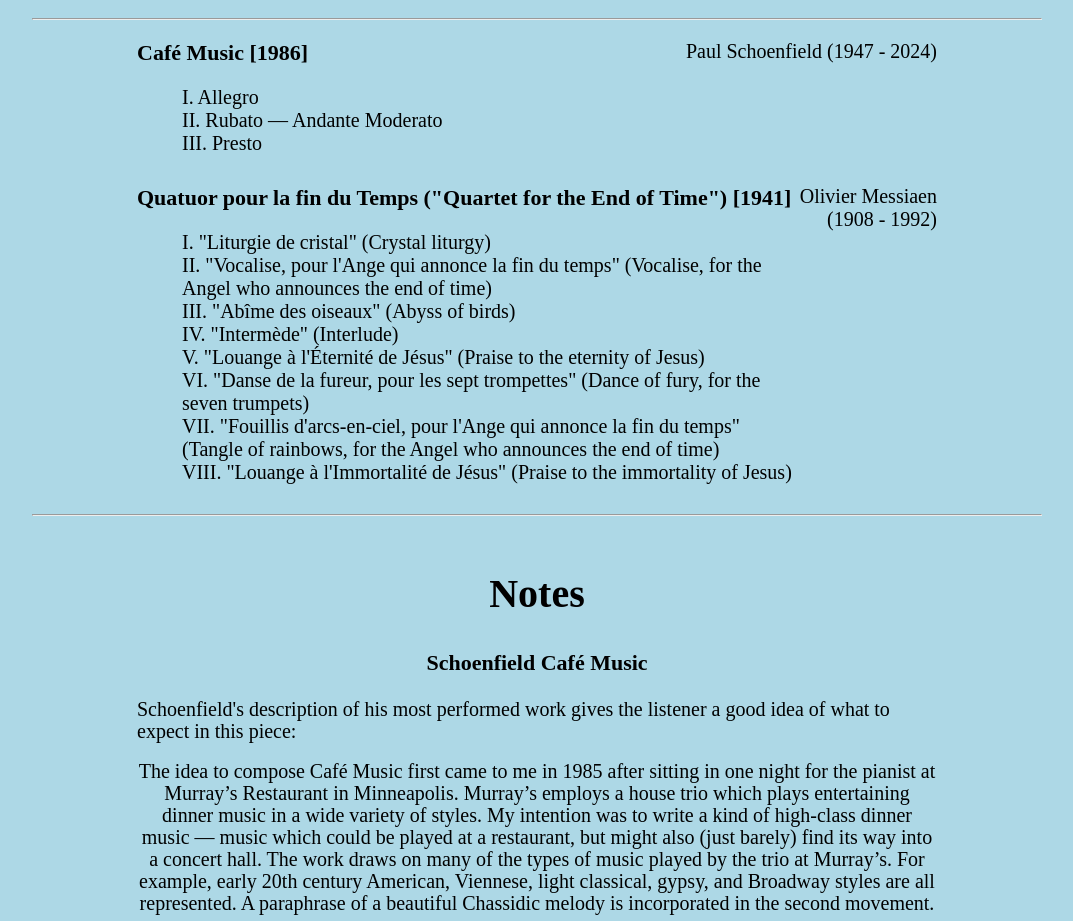
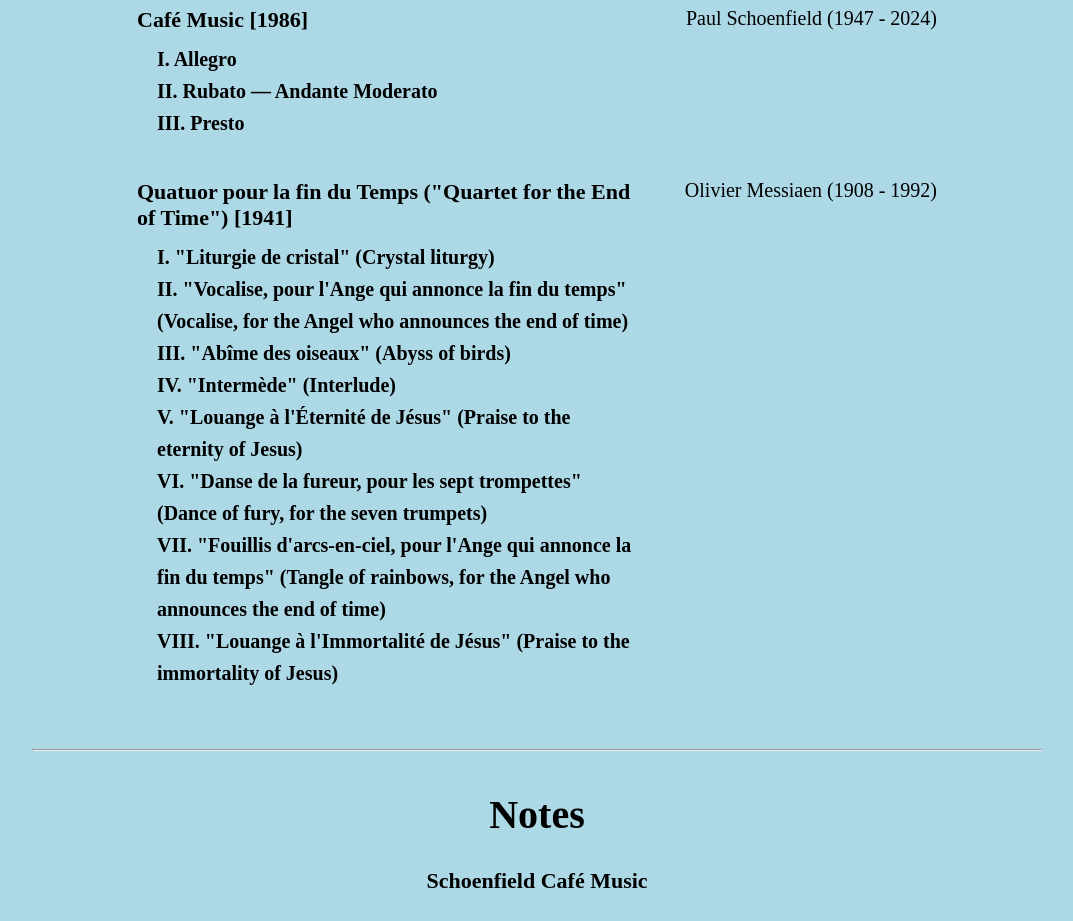
Before and after one commit to waltonklavierspieler/Recital-Programs, a plain HTML site: page index.html in a window 1280 px wide. Shown: the part 330-1251 px from the top of the page, without its empty margins (103-1176 px from the left). Drawn offline with Linux system fonts and the light colour scheme.

Commit message:
Update index.html

```diff
--- a/index.html
+++ b/index.html
@@ -2,7 +2,7 @@
 <html>
 <head>
   <title>Blackbird Quartet</title>
-  <style>
+  <!--<style>
     body {
       font-family: "Bodoni", serif;
       background-color: lightblue;
@@ -113,7 +113,131 @@
 		text-align: left;
 	}
 
-  </style>
+  </style>-->
+<style>
+  body {
+    font-family: "Bodoni", serif;
+    background-color: lightblue;
+    display: flex;
+    flex-direction: column;
+    align-items: center;
+    justify-content: center;
+    margin: 0;
+    padding: 10px;
+    box-sizing: border-box;
+  }
+
+  header {
+    text-align: center;
+    margin-bottom: 20px;
+  }
+
+  h1, h2 {
+    font-weight: bold;
+    text-align: center;
+    margin: 20px 0;
+  }
+
+  hr {
+    width: 80%;
+    margin: 20px auto;
+  }
+
+  section {
+    width: 100%;
+    max-width: 800px;
+    margin: 0 auto;
+    padding: 0 20px;
+  }
+
+  .section-title {
+    font-size: 22px;
+    font-weight: bold;
+    margin-top: 30px;
+    text-align: center;
+  }
+
+  #title {
+    font-size: 50px;
+    font-weight: bold;
+  }
+
+  #subtitle {
+    font-size: 40px;
+    font-weight: bold;
+  }
+
+  .program-item {
+    display: flex;
+    justify-content: space-between;
+    flex-wrap: wrap;
+    margin-bottom: 30px;
+    gap: 10px;
+  }
+
+  .program-title {
+    font-weight: bold;
+    text-align: left;
+    font-size: 22px;
+    margin-bottom: 10px;
+    flex: 1 1 60%;
+  }
+
+  .program-movements {
+    margin-top: 10px;
+    margin-left: 20px;
+    font-size: 20px;
+    line-height: 1.6;
+  }
+
+  .program-composer {
+    text-align: right;
+    font-size: 20px;
+    flex: 1 1 35%;
+    align-self: flex-start;
+  }
+
+  p {
+    font-size: 20px;
+    margin: 18px 0;
+    line-height: 1.4;
+    text-align: justify;
+  }
+
+  .italic-word {
+    font-style: italic;
+  }
+
+  .quote {
+    text-align: justify;
+    font-size: 20px;
+    font-style: italic;
+    margin-left: 20px;
+    margin-right: 20px;
+  }
+
+  .lyrics-title {
+    font-weight: bold;
+    text-align: center;
+    font-size: 20px;
+  }
+
+  .song-text {
+    text-align: center;
+    font-size: 20px;
+  }
+
+  .word {
+    font-size: 18px;
+    display: inline-block;
+    text-align: left;
+  }
+
+  footer {
+    height: 50px;
+  }
+</style>
+
 </head>
 <body>
   <header>
```
